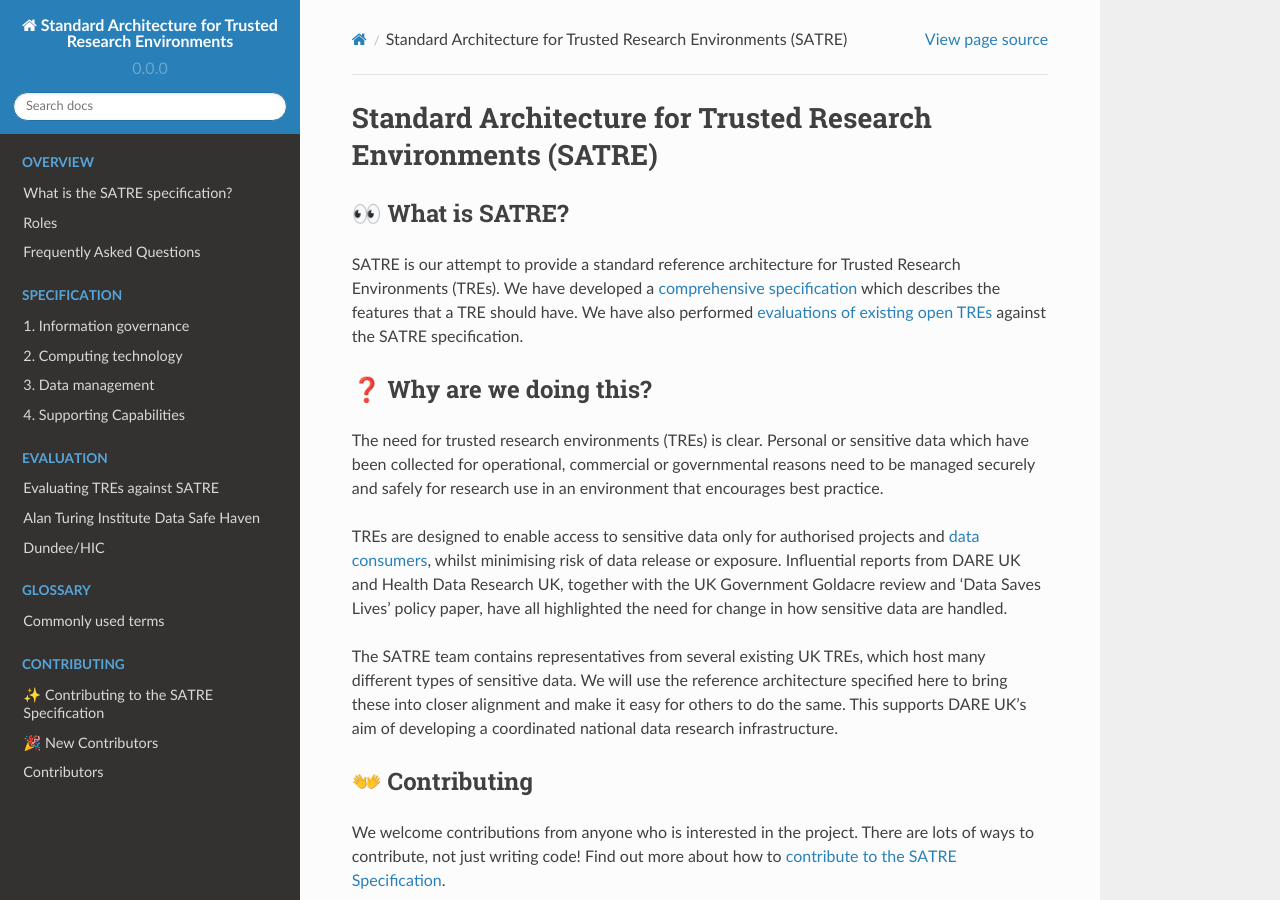
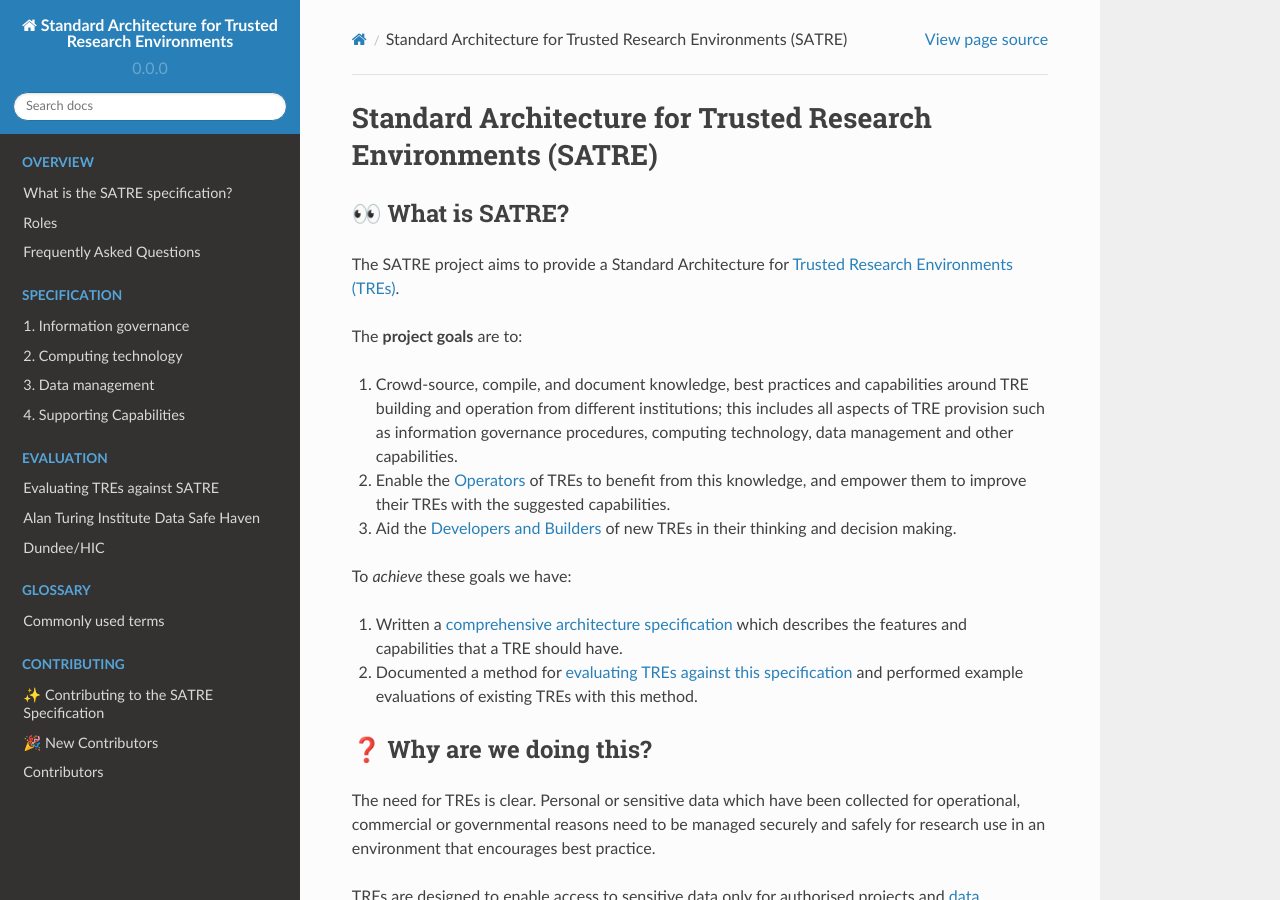
Before and after one commit to sa-tre/satre-specification, a Sphinx documentation site: the page built from docs/source/index.md, in a window 1280 px wide and 900 px high. Built offline with Sphinx 7.4.7 and the Read the Docs theme 2.0.0, drawn with Linux system fonts in a browser that asks for light colours.

Commit message:
update what is SATRE

```diff
--- a/docs/source/index.md
+++ b/docs/source/index.md
@@ -49,9 +49,16 @@ contributing/contributors.md
 
 <!-- What are TREs, how many exist, the broad categories -->
 
-SATRE is our attempt to provide a standard reference architecture for Trusted Research Environments (TREs).
-We have developed a {ref}`comprehensive specification <specification>` which describes the features that a TRE should have.
-We have also performed {ref}`evaluations of existing open TREs <evaluation>` against the SATRE specification.
+The SATRE project aims to provide a Standard Architecture for {ref}`Trusted Research Environments (TREs) <what_tre>`.
+
+The **project goals** are to:
+1. Crowd-source, compile, and document knowledge, best practices and capabilities around TRE building and operation from different institutions; this includes all aspects of TRE provision such as information governance procedures, computing technology, data management and other capabilities.
+2. Enable the {ref}`Operators <infrastructure_roles>` of TREs to benefit from this knowledge, and empower them to improve their TREs with the suggested capabilities.
+3. Aid the {ref}`Developers and Builders <infrastructure_roles>` of new TREs in their thinking and decision making.
+
+To *achieve* these goals we have:
+1. Written a {ref}`comprehensive architecture specification <specification>` which describes the features and capabilities that a TRE should have.
+2. Documented a method for {ref}`evaluating TREs against this specification <evaluation>` and performed example evaluations of existing TREs with this method.
 
 (satre_why)=
 
@@ -59,7 +66,7 @@ We have also performed {ref}`evaluations of existing open TREs <evaluation>` aga
 
 <!-- Motivation: Why a TRE specification is needed/ useful and a description of the broader SATRE project, conception and goals -->
 
-The need for trusted research environments (TREs) is clear.
+The need for TREs is clear.
 Personal or sensitive data which have been collected for operational, commercial or governmental reasons need to be managed securely and safely for research use in an environment that encourages best practice.
 
 TREs are designed to enable access to sensitive data only for authorised projects and {ref}`data consumers <project_roles>`, whilst minimising risk of data release or exposure.
```
Also changed, not shown: docs/source/faqs.md (+10 -0 lines), docs/source/specification.md (+3 -1 lines).
